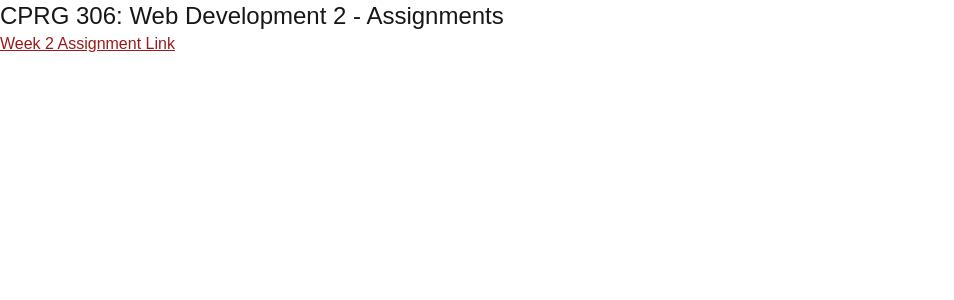
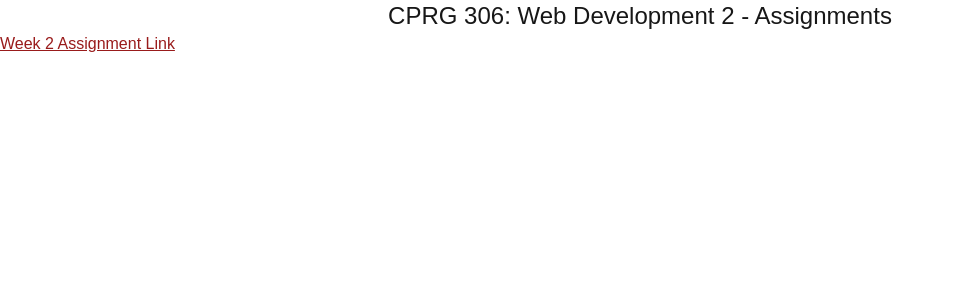
Before and after one commit to talal748/cprg306-assignments, a Next.js app: page / in a window 1280 px wide. Shown: the top 300 px of the page, without its empty margins (0-954 px from the left). Built offline with nearby package versions, Linux system fonts and the light colour scheme.

Commit message:
Final changes to week 2 assignment
Added a text center element, and finished up the assignment

```diff
--- a/app/page.js
+++ b/app/page.js
@@ -4,8 +4,8 @@ import StudentInfo from "./week-2/student-info";
 export default function Home() {
   return (
     <main>
-      <h1 className="text-2xl">CPRG 306: Web Development 2 - Assignments</h1>
-      <Link href="./week-2" className="underline text-red-800 hover:text-red-600" >Week 2 Assignment Link</Link>
+      <h1 className="text-2xl text-center">CPRG 306: Web Development 2 - Assignments</h1>
+      <Link href="./week-2" className="underline text-red-800 hover:text-red-600">Week 2 Assignment Link</Link>
     </main>
   );
 }
```
